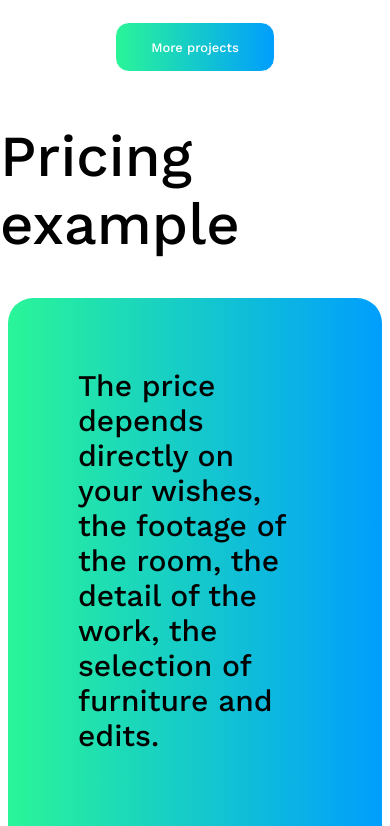
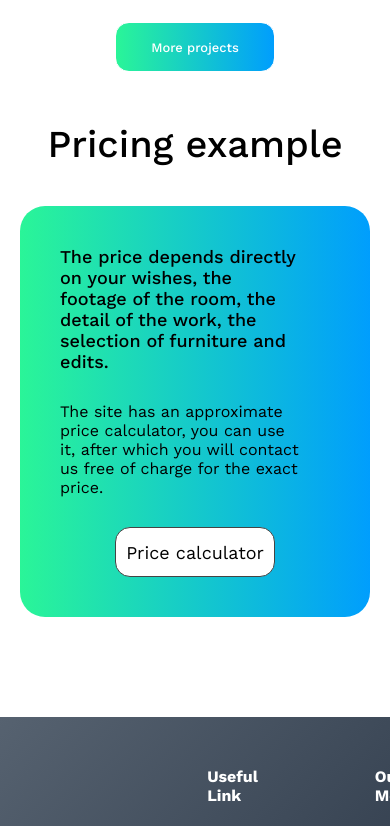
Before and after one commit to VRomanenko04/ArtfulSpaces, a React (Vite) app: page / in a window 390 px wide. Shown: the part 1760-2586 px from the top of the page. Built offline with nearby package versions, Linux system fonts and the light colour scheme.

Commit message:
Сделал адаптив компонента PricingBlock

```diff
--- a/src/components/simple/pricing-block/PricingBlock.tsx
+++ b/src/components/simple/pricing-block/PricingBlock.tsx
@@ -14,7 +14,7 @@ const PricingBlock = () => {
                 </div>
                 <div className={classes.down__side}>
                     <p>The site has an approximate price calculator, you can use it, after which you will contact us free of charge for the exact price.</p>
-                    <Button text='Price calculator' link='calculator' extraClass={classes.button}/>
+                    <Button text='Price calculator' link='calculator' extraClass={classes.button} alignSelf='center'/>
                 </div>
             </div>
         </section>
--- a/src/components/simple/pricing-block/_pricing-block.module.scss
+++ b/src/components/simple/pricing-block/_pricing-block.module.scss
@@ -5,7 +5,7 @@
     flex-direction: column;
     align-items: center;
     justify-content: center;
-    margin-bottom: 100px;
+    margin: 0 20px 100px 20px;
 
     h4 {
         font-size: 58px;
@@ -49,8 +49,46 @@
             background-color: #fff;
             border: 0.5px solid #444444;
             border-radius: 15px;
-            font-size: 18px;
             font-weight: 400;
         }
     }
 }
+
+@media screen and (max-width: 550px) {
+    .pricing__container h4 {
+        font-size: 38px;
+    }
+
+    .pricing__block {
+        padding: 40px;
+        max-width: 80%;
+
+        .up__side {
+            margin-bottom: 30px;
+
+            p {
+                font-size: 18px;
+            }
+        }
+
+        .down__side {
+            display: flex;
+            flex-direction: column;
+            justify-content: space-around;
+
+            p {
+                font-size: 16px;
+                max-width: 90%;
+                margin-bottom: 30px;
+            }
+
+            .button {
+                background-color: #fff;
+                border: 0.5px solid #444444;
+                border-radius: 15px;
+                font-size: 18px;
+                font-weight: 400;
+            }
+        }
+    }
+}
--- a/src/components/simple/slider-block/_slider-block.module.scss
+++ b/src/components/simple/slider-block/_slider-block.module.scss
@@ -28,7 +28,6 @@
     background: $maingradient;
     color: #fff;
     font-weight: 500;
-    align-self: center;
     border: 1px solid #fff;
     border-radius: 14px;
     margin-top: 50px;
```
